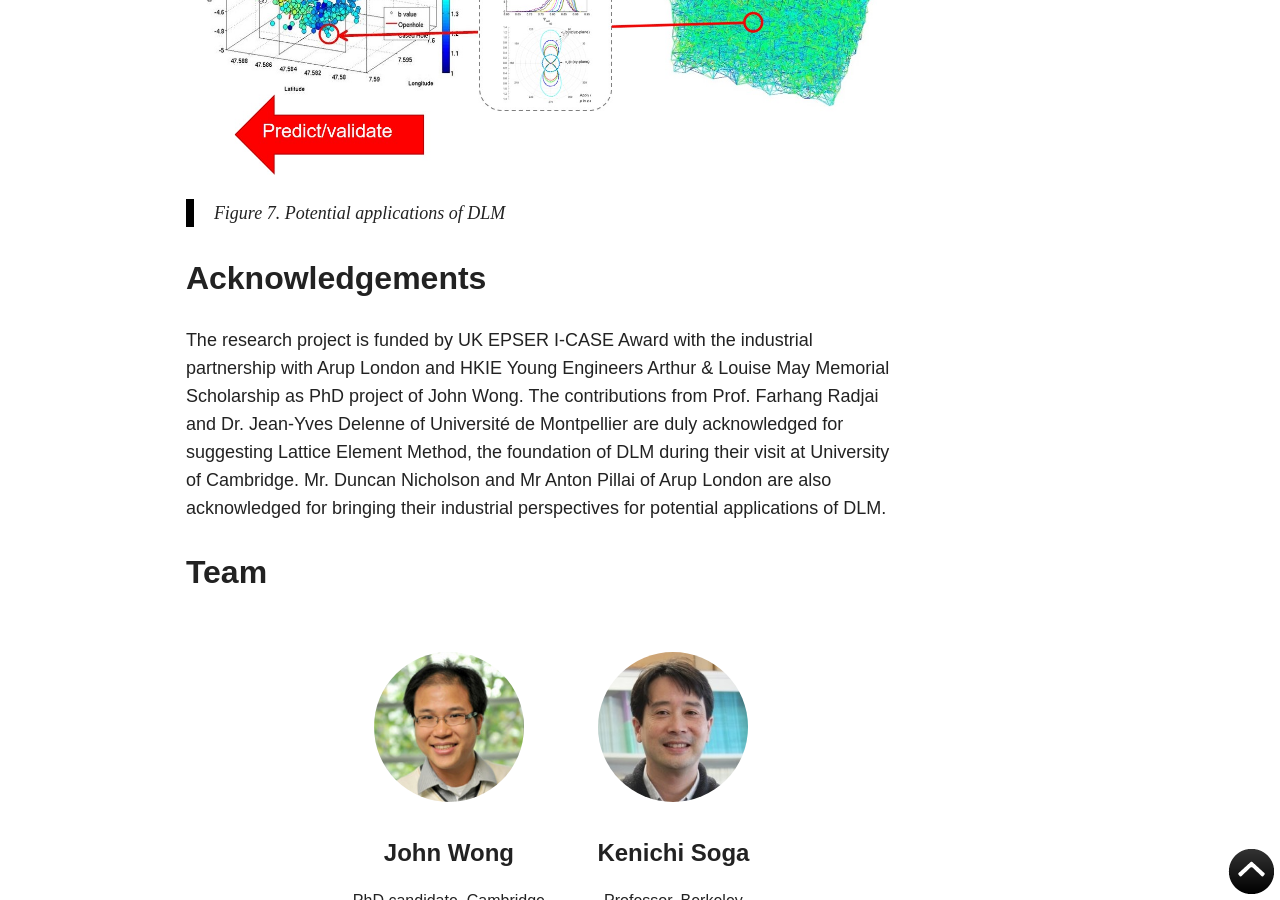
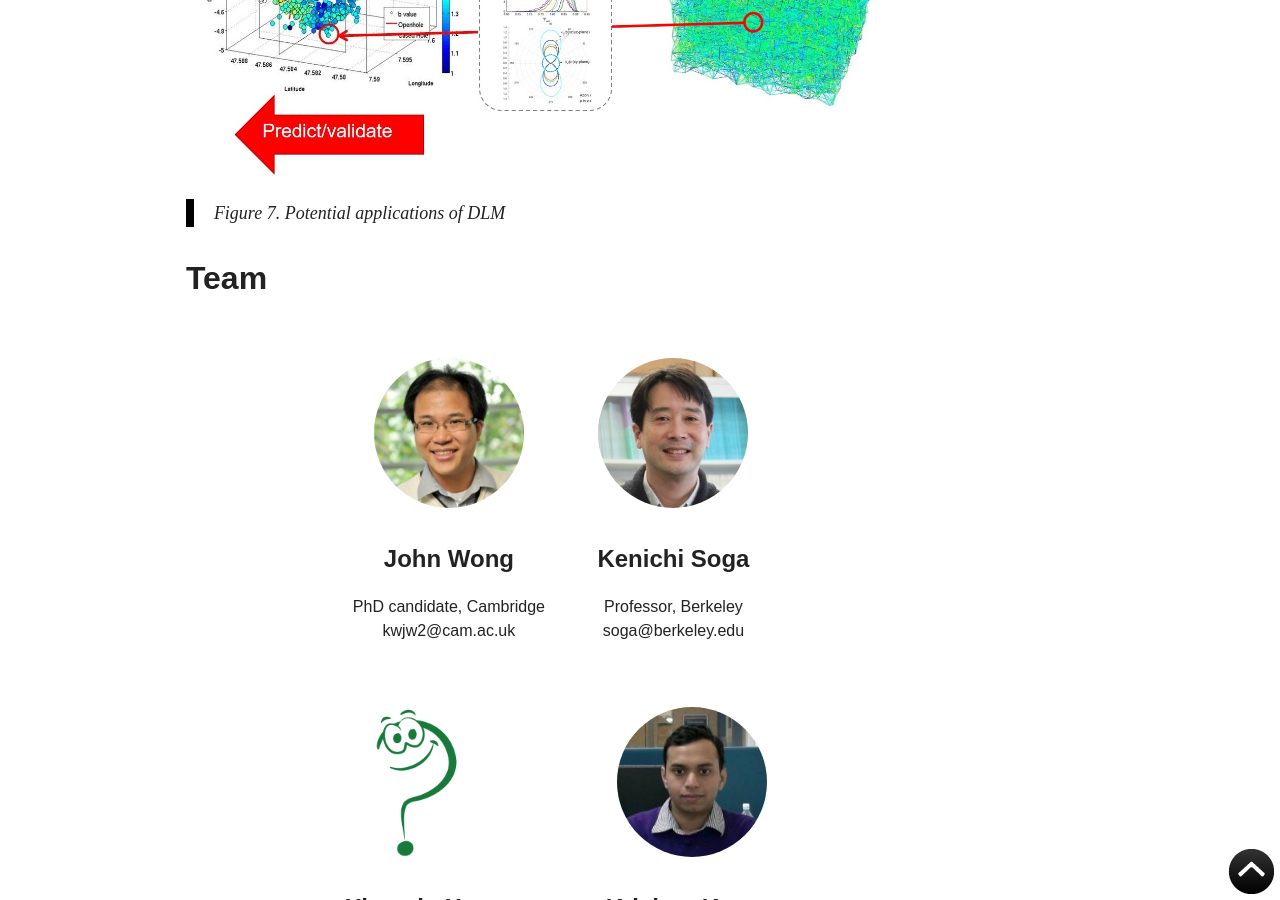
Before and after one commit to cb-geo/cb-geo.github.io, a Jekyll site: the page built from _posts/research_areas/2017-04-17-dlm.md, in a window 1280 px wide and 900 px high, scrolled down 6815 px. Built offline with Jekyll 4.4.1, drawn with Linux system fonts in a browser that asks for light colours; nearby versions of some CDN libraries; some of the changed text lies outside the part shown.

Commit message:
:wrench: Moved acknowledgements

```diff
--- a/_posts/research_areas/2017-04-17-dlm.md
+++ b/_posts/research_areas/2017-04-17-dlm.md
@@ -59,9 +59,6 @@ By the large scale 3D simulation of without expensive computational effort, real
 ![Figure 7. Potential applications of DLM)]({{site.url}}/images/cb-geo/research/lem/future.jpg)
 > Figure 7. Potential applications of DLM
 
-## Acknowledgements
-The research project is funded by UK EPSER I-CASE Award with the industrial partnership with Arup London and HKIE Young Engineers Arthur & Louise May Memorial Scholarship as PhD project of John Wong. The contributions from Prof. Farhang Radjai and Dr. Jean-Yves Delenne  of Université de Montpellier are duly acknowledged for suggesting Lattice Element Method, the foundation of DLM during their visit at University of Cambridge. Mr. Duncan Nicholson and Mr Anton Pillai of Arup London are also acknowledged for bringing their industrial perspectives for potential applications of DLM.
-
 ## Team
 <!-- Team filled from _data/members.yaml-->
    <div class="team">
```
Also changed, not shown: other parts of _posts/research_areas/2017-04-17-dlm.md (+4 -0 lines).
